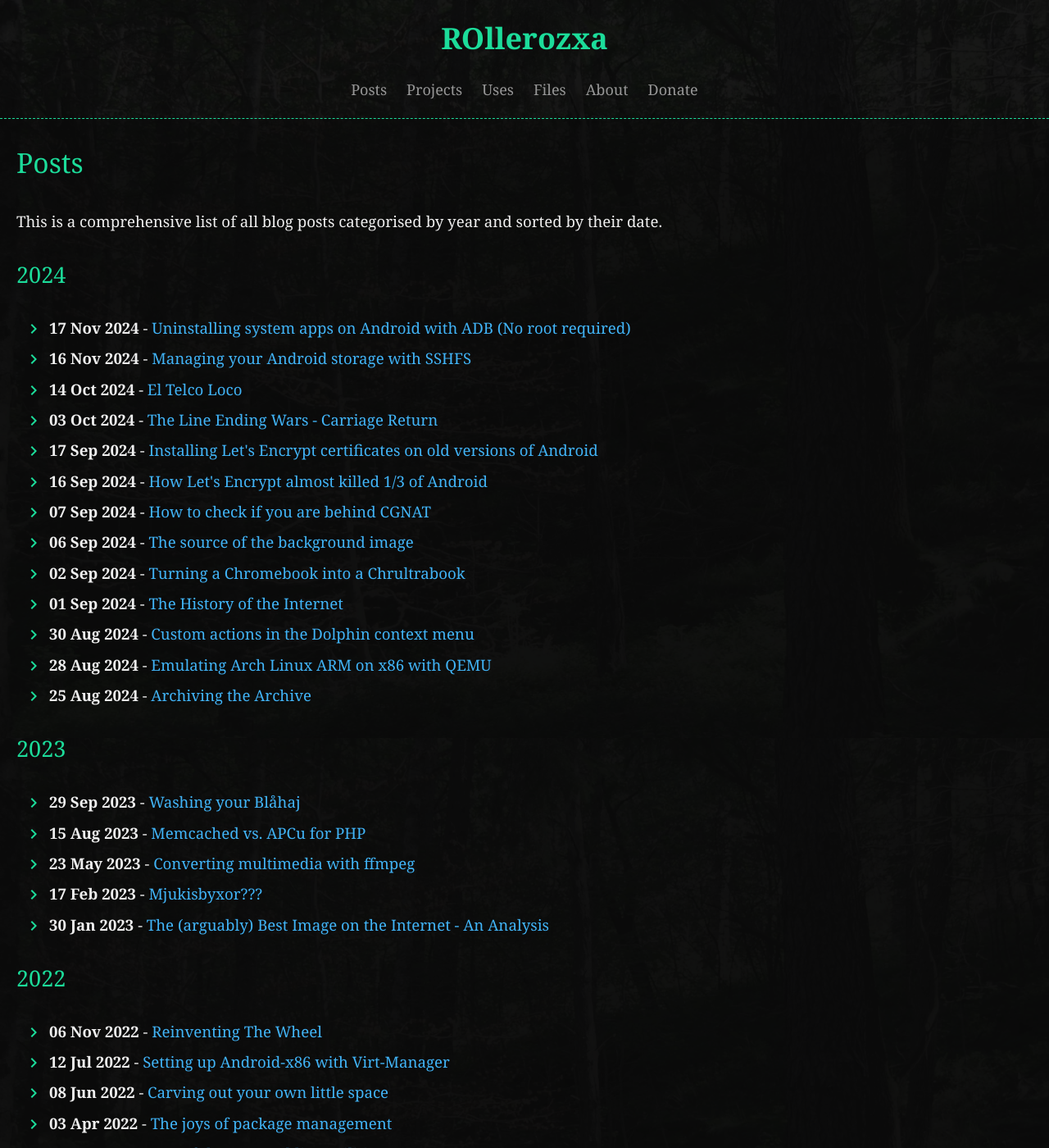
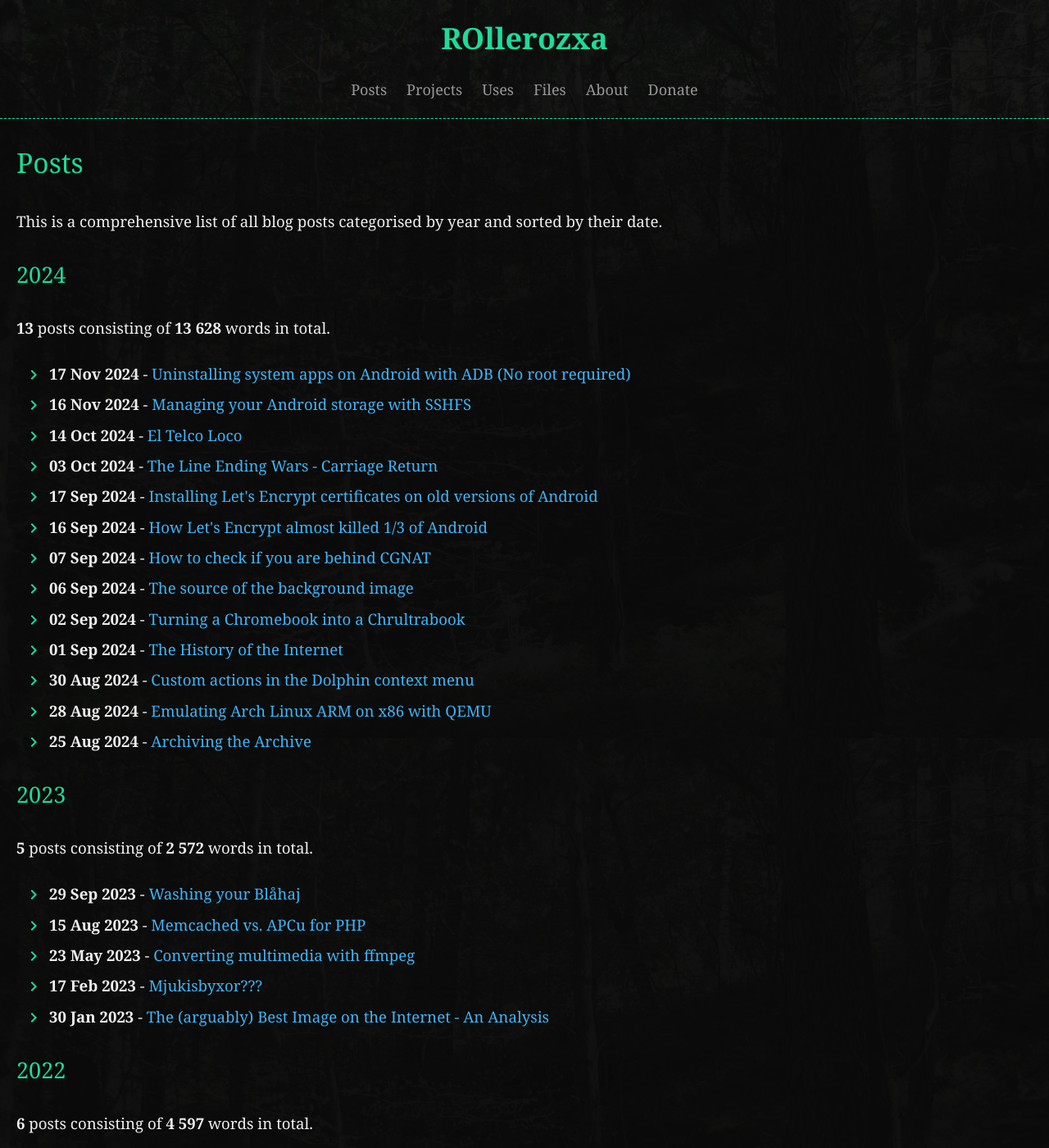
Before and after one commit to rollerozxa/voxelmanip.se, a Jekyll site: the page built from posts.html, in a window 1280 px wide and 1400 px high. Shown: the whole window at 82% size. Built offline with Jekyll 4.4.1, drawn with Linux system fonts in a browser that asks for light colours; some of the changed lines change nothing that is shown; some of the changed text lies outside the part shown.

Commit message:
Add total word count for year to posts page

```diff
--- /dev/null
+++ b/_plugins/thousand_delimiter.rb
@@ -0,0 +1,9 @@
+module Jekyll
+	module ThousandDelimiterFilter
+		def thousand_delimiter(number, delimiter = ' ')
+			number.to_s.reverse.scan(/\d{1,3}/).join(delimiter).reverse
+		end
+	end
+end
+
+Liquid::Template.register_filter(Jekyll::ThousandDelimiterFilter)
--- /dev/null
+++ b/_plugins/word_count.rb
@@ -0,0 +1,18 @@
+module Jekyll
+	class WordCountPerYear < Generator
+		priority :low
+
+		def generate(site)
+			posts_by_year = site.posts.docs.group_by { |post| post.date.year }
+
+			@word_counts_by_year = posts_by_year.transform_values do |posts|
+				posts.sum do |post|
+					content = post.content
+					content.split(/\s+/).size
+				end
+			end
+
+			site.config['word_counts_by_year'] = @word_counts_by_year
+		end
+	end
+end
--- a/posts.html
+++ b/posts.html
@@ -12,6 +12,8 @@ title: Posts
 
 	<h2>{{ year }}</h2>
 
+	<p><strong>{{ posts | size }}</strong> posts consisting of <strong>{{ site.word_counts_by_year[year] | thousand_delimiter }}</strong> words in total.</p>
+
 	<ul>
 		{%- for post in posts -%}
 			{% include post_entry_short.html post=post %}
```
